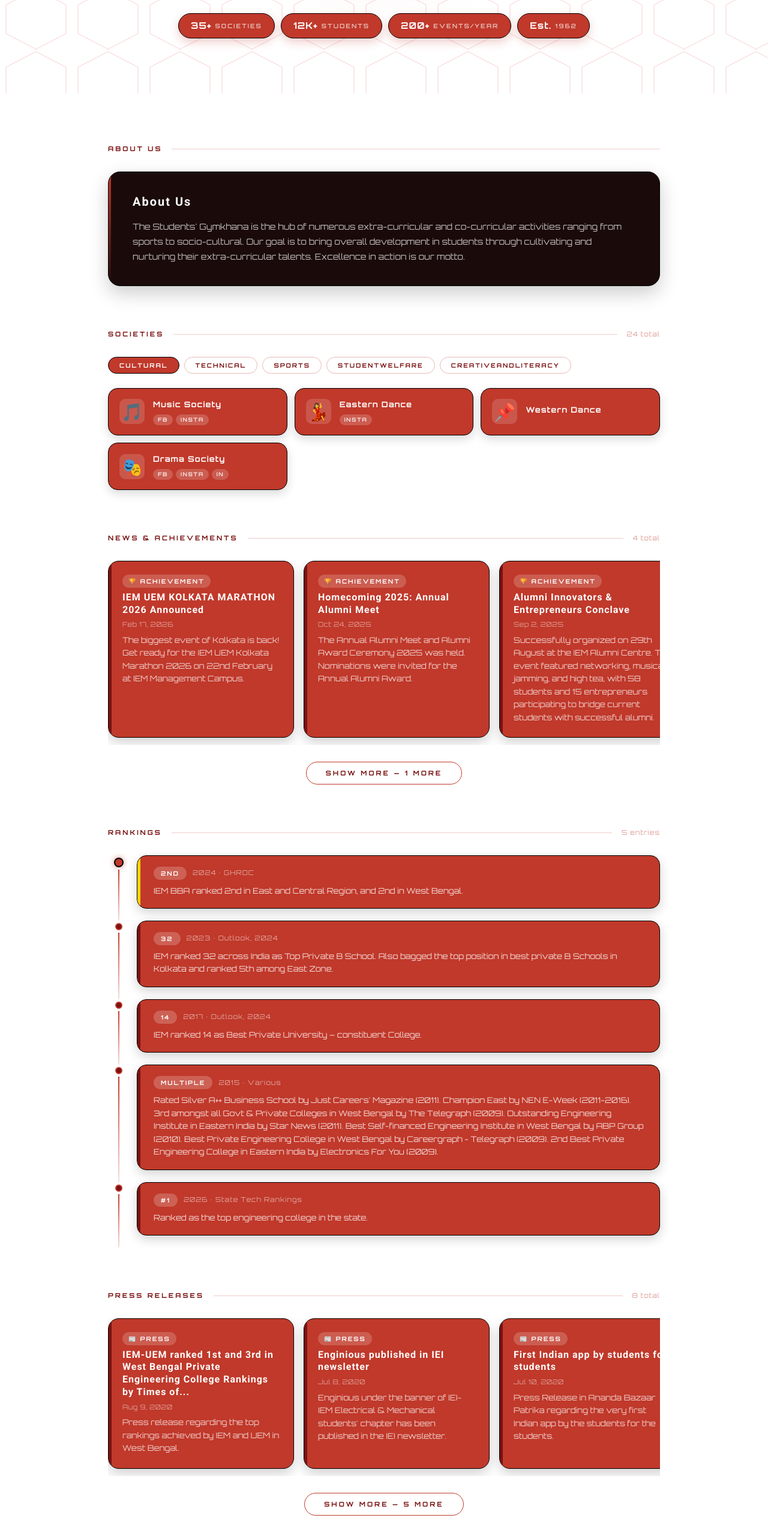
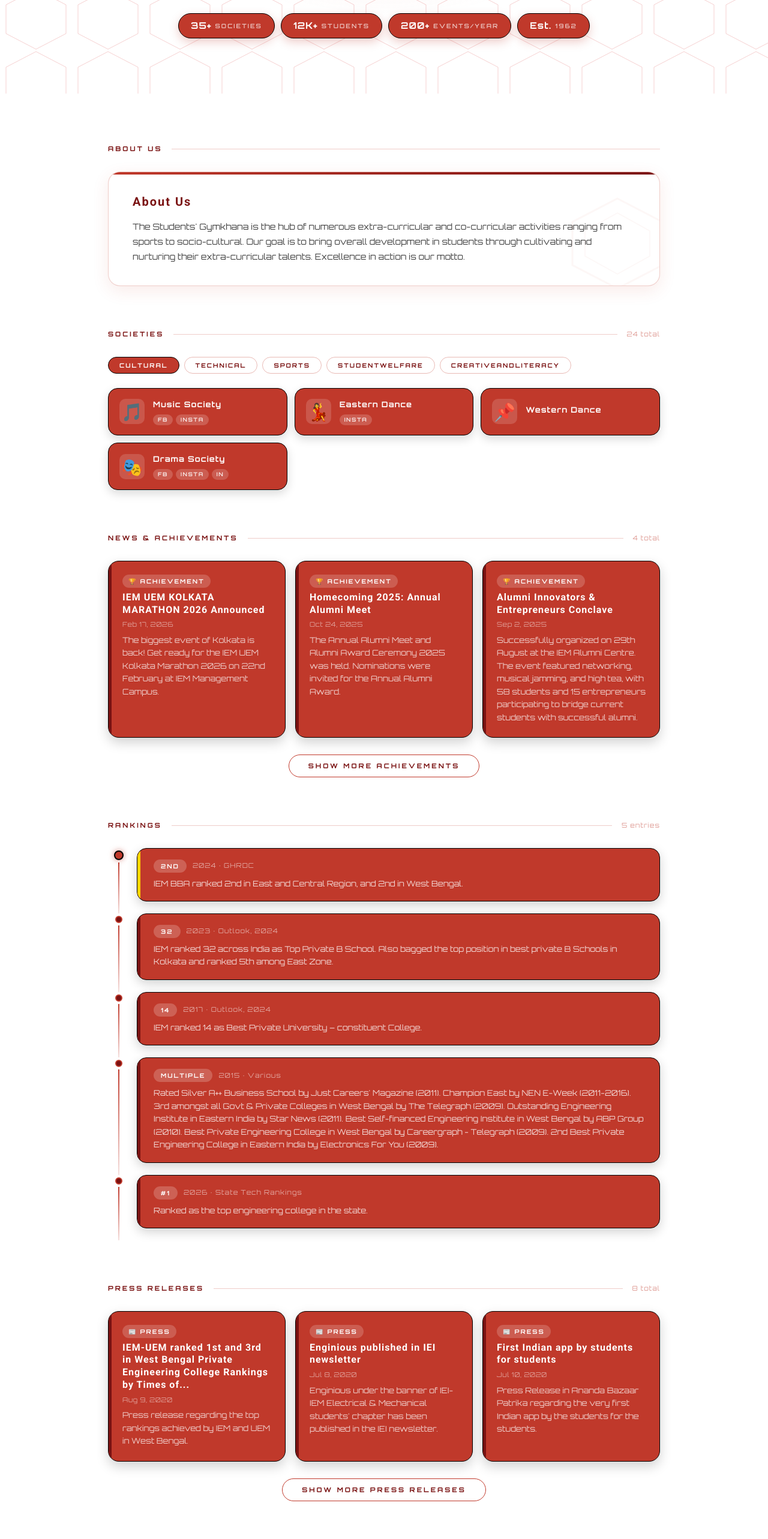
Before and after one commit to nihal-gazi/iem-gymkhana, a React (Vite) app: page / in a window 1280 px wide. Shown: the part 644-3210 px from the top of the page at 60% size. Built offline with nearby package versions, Linux system fonts and the light colour scheme; a web font is replaced by a local one.

Commit message:
UI fix at Home Page

```diff
--- a/src/pages/Home.jsx
+++ b/src/pages/Home.jsx
@@ -38,7 +38,7 @@ const DarkCard = ({ badge, title, date, desc, index }) => (
     transition={{ duration:0.45, delay: index * 0.08 }}
     whileHover={{ scale:1.03, y:-3 }}
     style={{
-      minWidth:'290px', maxWidth:'310px', flexShrink:0,
+      width:'100%', minWidth:'220px',
       background: C.brick,
       borderRadius:'18px', padding:'0',
       border:'1px solid black',
@@ -208,7 +208,7 @@ const RankItem = ({ item, index }) => (
 );
 
 /* ─── Show More button (matches Events page) ─── */
-const ShowMoreBtn = ({ label, onClick }) => (
+const ShowMoreBtn = ({ label, onClick = undefined }) => (
   <div style={{ textAlign:'center', marginTop:'28px' }}>
     <button
       onClick={onClick}
@@ -241,14 +241,10 @@ const ShowMoreBtn = ({ label, onClick }) => (
 export default function Home() {
   const [activeTab,       setActiveTab]       = useState(Object.keys(SOCIETIES_DATA)[0]);
   const [showAllSoc,      setShowAllSoc]       = useState(false);
-  const [showAllAch,      setShowAllAch]       = useState(false);
-  const [showAllPress,    setShowAllPress]     = useState(false);
 
   const INITIAL = 3;
 
   const visibleSoc   = showAllSoc   ? SOCIETIES_DATA[activeTab]          : SOCIETIES_DATA[activeTab].slice(0, 6);
-  const visibleAch   = showAllAch   ? ACHIEVEMENTS_DATA                  : ACHIEVEMENTS_DATA.slice(0, INITIAL);
-  const visiblePress = showAllPress ? PRESS_RELEASES_DATA                : PRESS_RELEASES_DATA.slice(0, INITIAL);
 
   return (
     <>
@@ -364,22 +360,31 @@ export default function Home() {
           >
             <SectionDivider label="About Us" />
             <div style={{
-              background: C.dark,
+              background: '#fff',
               borderRadius:'20px',
-              border:'1px solid black',
-              boxShadow:'0 12px 32px rgba(0,0,0,0.2)',
+              border:`1px solid rgba(192,57,43,0.25)`,
+              boxShadow:'0 8px 28px rgba(192,57,43,0.10)',
               padding:'36px 40px',
               position:'relative', overflow:'hidden',
             }}>
-              {/* left accent */}
-              <div style={{ position:'absolute', left:0, top:0, bottom:0,
-                width:'4px', background:`linear-gradient(180deg, ${C.brick}, transparent)`,
-                borderRadius:'20px 0 0 20px' }} />
-              <h2 style={{ fontSize:'20px', color:'#fff', fontWeight:700,
+              {/* top accent bar */}
+              <div style={{ position:'absolute', top:0, left:0, right:0,
+                height:'4px', background:`linear-gradient(90deg, ${C.brick}, ${C.brickDeep})`,
+                borderRadius:'20px 20px 0 0' }} />
+              {/* faint hex watermark */}
+              <svg style={{ position:'absolute', right:'-20px', bottom:'-20px',
+                width:'180px', height:'180px', opacity:0.04, pointerEvents:'none' }}
+                viewBox="0 0 120 104">
+                <polygon points="60,2 110,28 110,76 60,102 10,76 10,28"
+                  fill="none" stroke="#C0392B" strokeWidth="2" />
+                <polygon points="60,18 96,38 96,66 60,86 24,66 24,38"
+                  fill="none" stroke="#C0392B" strokeWidth="1" />
+              </svg>
+              <h2 style={{ fontSize:'20px', color: C.brickDeep, fontWeight:700,
                 letterSpacing:'2px', marginBottom:'16px' }}>
                 {ABOUT_TEXT.title}
               </h2>
-              <p style={{ fontSize:'14px', color:'rgba(255,255,255,0.72)',
+              <p style={{ fontSize:'14px', color:'#444',
                 lineHeight:1.8, margin:0 }}>
                 {ABOUT_TEXT.content}
               </p>
@@ -447,19 +452,23 @@ export default function Home() {
           {/* ══ 4. ACHIEVEMENTS ═══════════════════════════════════ */}
           <section style={{ marginBottom:'72px' }}>
             <SectionDivider label="News & Achievements" count={`${ACHIEVEMENTS_DATA.length} total`} />
-            <div style={{ display:'flex', gap:'16px', overflowX:'auto',
-              paddingBottom:'12px', scrollbarWidth:'none' }}>
-              {visibleAch.map((item, i) => (
+            <style>{`
+              .home-cards { display: grid; grid-template-columns: repeat(3, 1fr); gap: 16px; }
+              @media (max-width: 768px) {
+                .home-cards { display: flex; overflow-x: auto; padding-bottom: 14px;
+                  scrollbar-width: thin; scrollbar-color: #C0392B rgba(192,57,43,0.08); }
+                .home-cards::-webkit-scrollbar { height: 4px; }
+                .home-cards::-webkit-scrollbar-track { background: rgba(192,57,43,0.08); border-radius:4px; }
+                .home-cards::-webkit-scrollbar-thumb { background: #C0392B; border-radius:4px; }
+              }
+            `}</style>
+            <div className="home-cards">
+              {ACHIEVEMENTS_DATA.slice(0, 3).map((item, i) => (
                 <DarkCard key={item.id} badge="🏆 Achievement"
                   title={item.title} date={item.date} desc={item.desc} index={i} />
               ))}
             </div>
-            {ACHIEVEMENTS_DATA.length > INITIAL && !showAllAch && (
-              <ShowMoreBtn
-                label={`Show More — ${ACHIEVEMENTS_DATA.length - INITIAL} more`}
-                onClick={() => setShowAllAch(true)}
-              />
-            )}
+            <ShowMoreBtn label="Show More Achievements" />
           </section>
 
           {/* ══ 5. RANKINGS ═══════════════════════════════════════ */}
@@ -475,19 +484,13 @@ export default function Home() {
           {/* ══ 6. PRESS RELEASES ═════════════════════════════════ */}
           <section style={{ marginBottom:'40px' }}>
             <SectionDivider label="Press Releases" count={`${PRESS_RELEASES_DATA.length} total`} />
-            <div style={{ display:'flex', gap:'16px', overflowX:'auto',
-              paddingBottom:'12px', scrollbarWidth:'none' }}>
-              {visiblePress.map((item, i) => (
+            <div className="home-cards">
+              {PRESS_RELEASES_DATA.slice(0, 3).map((item, i) => (
                 <DarkCard key={item.id} badge="📰 Press"
                   title={item.title} date={item.date} desc={item.desc} index={i} />
               ))}
             </div>
-            {PRESS_RELEASES_DATA.length > INITIAL && !showAllPress && (
-              <ShowMoreBtn
-                label={`Show More — ${PRESS_RELEASES_DATA.length - INITIAL} more`}
-                onClick={() => setShowAllPress(true)}
-              />
-            )}
+            <ShowMoreBtn label="Show More Press Releases" />
           </section>
 
         </div>
```
